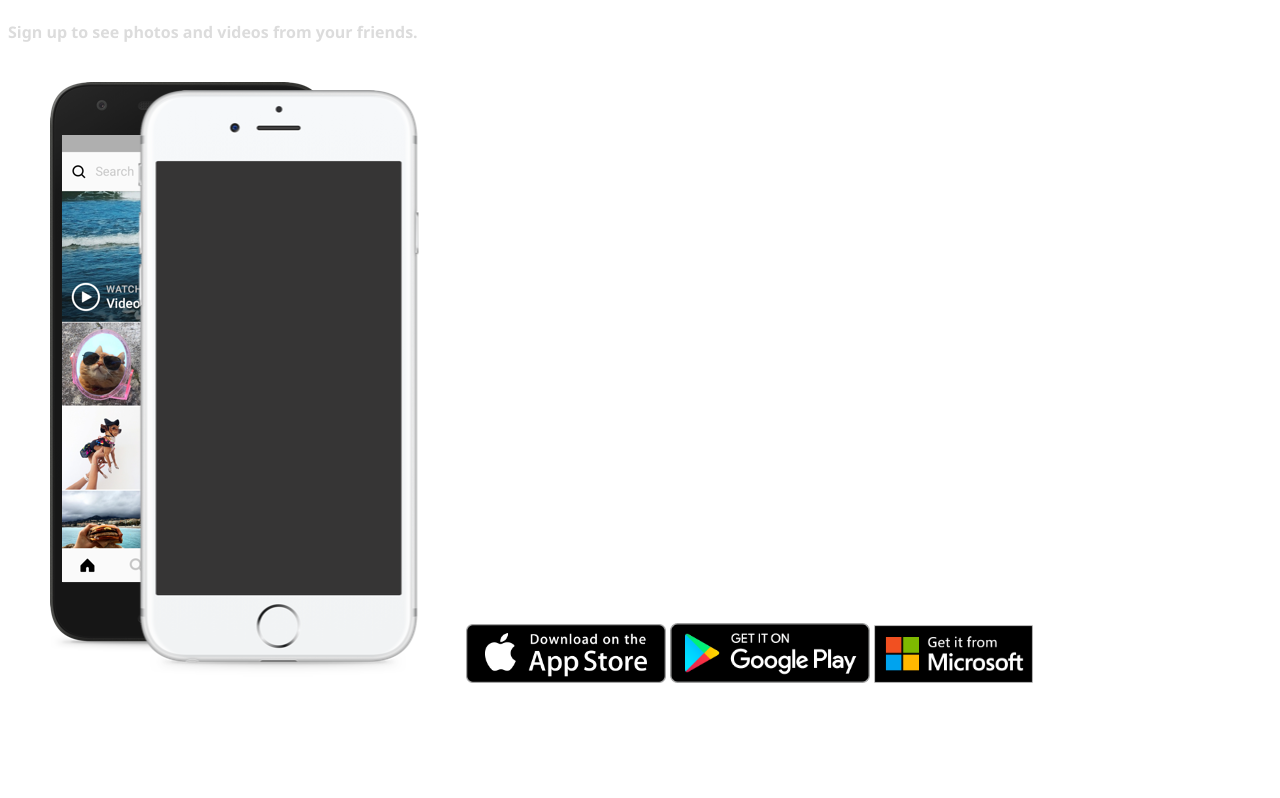
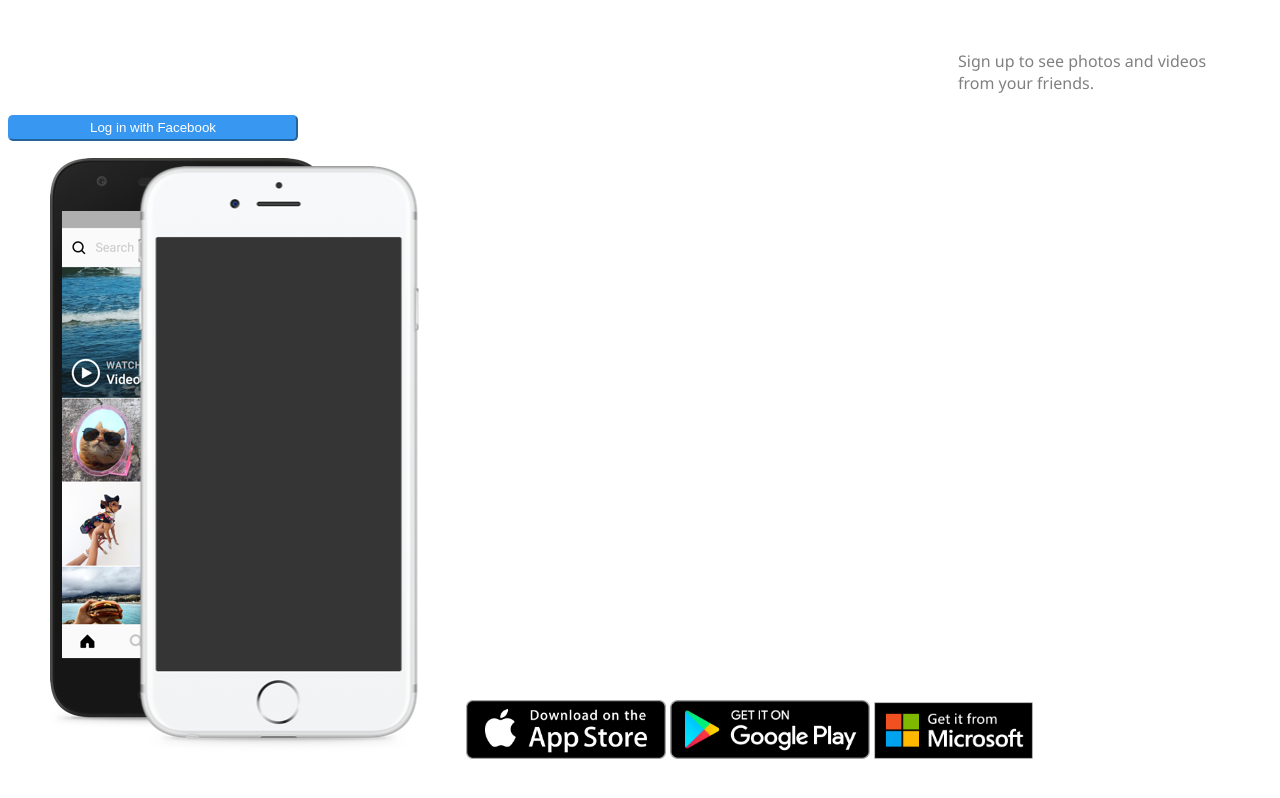
Before and after one commit to shubhamchitre24121996/instagram, a plain HTML site: page insta.html in a window 1280 px wide. Drawn offline with Linux system fonts and the light colour scheme.

Commit message:
Add files via upload
<form>,<button> added!

```diff
--- a/insta.css
+++ b/insta.css
@@ -23,3 +23,25 @@ h4 {
    font-family:  Segoe UI;
     color: gainsboro;
 }
+
+.hdr {
+    color: grey;
+    font-weight: 500;
+    margin-left: 950px;
+    margin-top: 50px;
+}
+
+.frm {
+
+}
+
+.btn {
+    background-color: #3897f0;
+    border-color: #3897f0;
+    color: #fff;
+    text-align: center;
+    line-height: 20px;
+    border-radius: 5px;
+    padding-right: 80px;
+    padding-left: 80px;
+}
--- a/insta.html
+++ b/insta.html
@@ -4,8 +4,12 @@
     <link rel="icon" href="small.ico">
     <link rel="stylesheet" href="insta.css" type="text/css">
     </head>
+
     <body>
-    <section><div><h4>Sign up to see photos and videos from your friends.</h4><img src=m.png>
+      <form class="frm"><h4 class="hdr">Sign up to see photos and videos <br>from your friends.</h4>
+        <button class="btn">Log in with Facebook</button>
+        </form>
+    <section><div><img src=m.png>
         <img src=app.png class="1" width="200px">
         <img src=play.png class="1" width="200px">
         <img src=mic.png class="1" width="159px">
```
